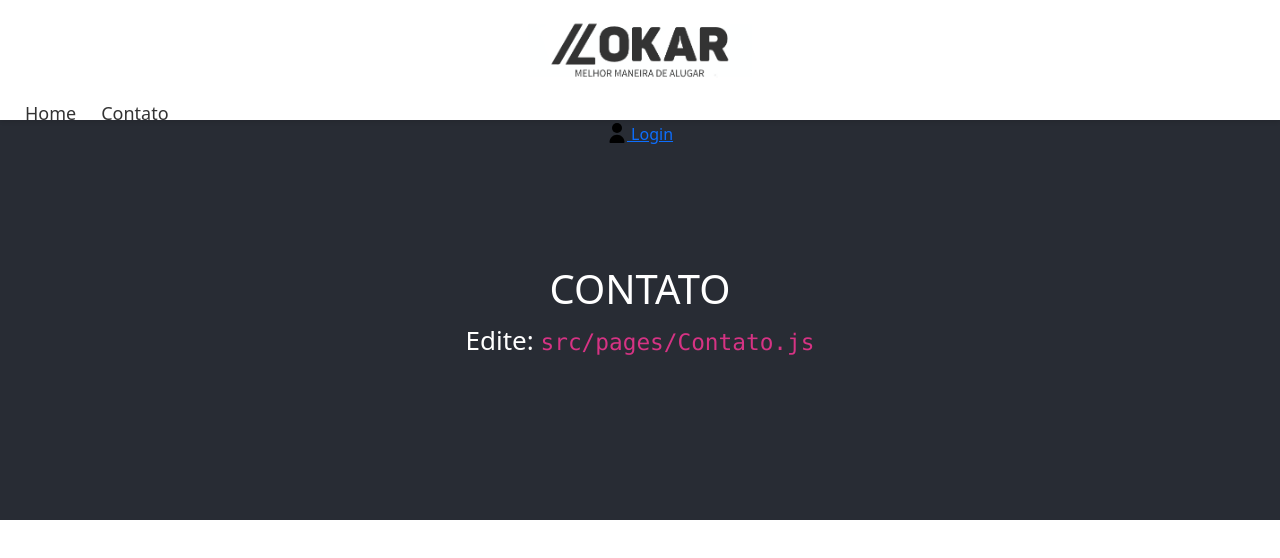
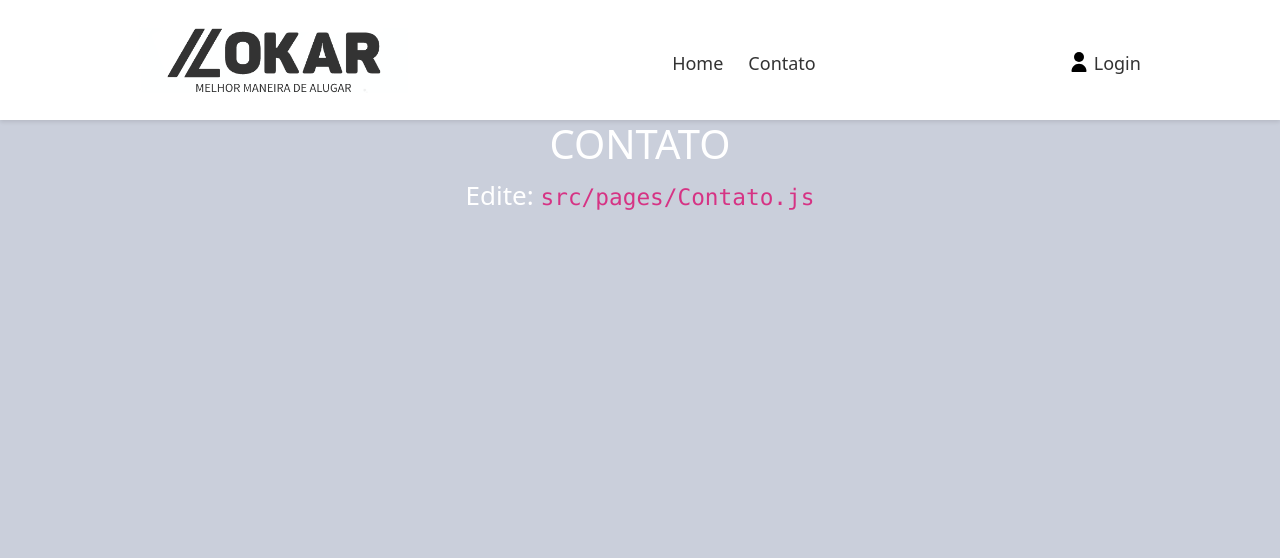
Before and after one commit to InitialCommit-Ltda/Lokar, a React (Create React App) app: page /contato in a window 1280 px wide. Shown: the top 558 px of the page. Built offline with nearby package versions, Linux system fonts and the light colour scheme.

Commit message:
Alterações no estilo, header e home

```diff
--- a/src/components/Header.js
+++ b/src/components/Header.js
@@ -1,19 +1,16 @@
 import { Link } from 'react-router-dom';
-import { useState } from 'react';
 import logo from '../assets/img/logo.png';
 import user from '../assets/icon/user.svg'
 import '../styles/components.css';
 
 function Header() {
-    const [menuOpen, setMenuOpen] = useState(false);
-
-    const toggleMenu = () => {
-        setMenuOpen(!menuOpen);
-    };
-
     return (
         <header className="header">
-            <div className="blank-space" />
+            <div className="menu-toggle">
+                <div className="bar"></div>
+                <div className="bar"></div>
+                <div className="bar"></div>
+            </div>
             <div className="logo">
                 <Link to="/">
                     <img src={logo} className="logo" alt="logo" />
@@ -27,41 +24,13 @@ function Header() {
                     <Link to="/contato">Contato</Link>
                 </li>
             </nav>
-            <div className="login-icon">
+            <div className="login">
                 <Link to="/login">
                     <img src={user} className="login-icon" alt="login" /> Login
                 </Link>
             </div>
-            <div className="blank-space" />
         </header>
     );
 }
-/*
-    <div className="row">
-                <div className="logo-container col-2 offset-1">
-                    <Link to="/">
-                        <img src={logo} className="logo" alt="logo" />
-                    </Link>
-                </div>
-                <nav className={`nav col-8 ${menuOpen ? 'open' : ''}`}>
-                    <ul className={`nav-list ${menuOpen ? 'open' : ''}`}>
-                        <li className="nav-item">
-                            <Link to="/">Home</Link>
-                        </li>
-                        <li className="nav-item">
-                            <Link to="/contato">Contato</Link>
-                        </li>
-                        <li className="nav-item">
 
-                            <Link to="/login"><img src={user} className="login-icon" alt="login" /> Login</Link>
-                        </li>
-                    </ul>
-                    <div className="menu-toggle" onClick={toggleMenu}>
-                        <div className="bar"></div>
-                        <div className="bar"></div>
-                        <div className="bar"></div>
-                    </div>
-                </nav>
-            </div>
-*/
 export default Header;
--- a/src/pages/Home.js
+++ b/src/pages/Home.js
@@ -2,18 +2,22 @@ import '../styles/pages.css'
 
 function Home() {
     return (
-        <div className="App">
-            <header className="Home-busca">
-                <form>
-                    <input type='date'>
-                    </input>
-                </form>
-            </header>
-            <div className="App-header">
+        <div className="Page">
+            <div className="container-busca">
+                <div className="busca">
+                    <form>
+                        <input type='date' placeholder='Data'>
+                        </input>
+                    </form>
+                </div>
+            </div>
+
+            <div className="carousel">
                 <h1>
                     CAROUSEL
                 </h1>
             </div>
+
         </div>
     );
 }
--- a/src/styles/components.css
+++ b/src/styles/components.css
@@ -1,49 +1,18 @@
 .header {
+  display: flex;
   position: fixed;
   top: 0;
-  left: 0;
+  justify-content: space-around;
+  align-items: center;
+  padding: 20px;
   width: 100%;
   height: 120px;
   background-color: #ffffff;
   box-shadow: 0 2px 4px rgba(0, 0, 0, 0.1);
-  z-index: 9999;
-}
-/*
-.header {
-  display: flex;
-  justify-content: space-between;
-  align-items: center;
-  padding: 20px;
-}
-
-@media screen and (max-width: 768px) {
-  .nav-links {
-    display: none;
-  }
-
-  .login-icon {
-    margin-right: 20px;
-  }
-}
-*/
-
-.logo-container {
-  padding: 10px;
 }
 
 .logo {
-  height: 100px;
-}
-
-.login-icon {
-  height: 20px;
-  margin-top: -5px;
-}
-
-.nav {
-  display: flex;
-  justify-content: flex-end;
-  align-items: center;
+  height: 120px;
 }
 
 .nav-list {
@@ -69,8 +38,24 @@
   color: #ff0000;
 }
 
+.login a {
+  text-decoration: none;
+  color: #333333;
+  font-size: large;
+  font-weight: 500;
+}
+
+.login a:hover {
+  color: #ff0000;
+}
+
+.login-icon {
+  height: 20px;
+  margin-top: -5px;
+}
+
 .menu-toggle {
-  display: none; /* Oculta o ícone do menu em telas maiores */
+  display: none;
   cursor: pointer;
 }
 
@@ -83,16 +68,10 @@
 
 @media (max-width: 768px) {
   .menu-toggle {
-    display: block; /* Exibe o ícone do menu em telas menores */
+    display: block;
   }
 
   .nav-list {
-    display: none; /* Oculta a lista de links em telas menores */
-  }
-
-  .nav.open .nav-list {
-    display: flex; /* Exibe a lista de links quando o ícone é clicado */
-    flex-direction: column;
-    align-items: flex-start;
+    display: none;
   }
 }
--- a/src/styles/global.css
+++ b/src/styles/global.css
@@ -7,23 +7,12 @@ body {
   -moz-osx-font-smoothing: grayscale;
 }
 
-code {
-  font-family: source-code-pro, Menlo, Monaco, Consolas, 'Courier New', monospace;
-}
-
 .App {
   text-align: center;
-  background-color: #282c34;
-}
-
-.App-header {
-  min-height: 50vh;
-  display: flex;
-  flex-direction: column;
-  align-items: center;
-  justify-content: center;
+  background-color: #cacfdb;
+  height: 100vh;
+  color: white;
   font-size: calc(10px + 2vmin);
-  color: white;
 }
 
 .App-link {
@@ -33,3 +22,17 @@ code {
 .App-content {
   margin-top: 120px;
 }
+
+.Page {
+  margin-left: 15vh;
+  margin-right: 15vh;
+  background-color: #282c34;
+  height: 100vh;
+}
+
+@media (max-width: 768px) {
+  .Page {
+    margin-left: 2.5vh;
+    margin-right: 2.5vh;
+  }
+}
--- a/src/styles/pages.css
+++ b/src/styles/pages.css
@@ -1,4 +1,15 @@
-.Home-busca {
+.container-busca {
+    display: flex;
+    flex-direction: column;
+    align-items: center;
+    justify-content: center;
+}
+
+.busca {
     background-color: #677081;
-    min-height: 15vh;
+    height: 100px;
+    width: 50vw;
 }
+
+@media (max-width: 768px) {
+}
```
